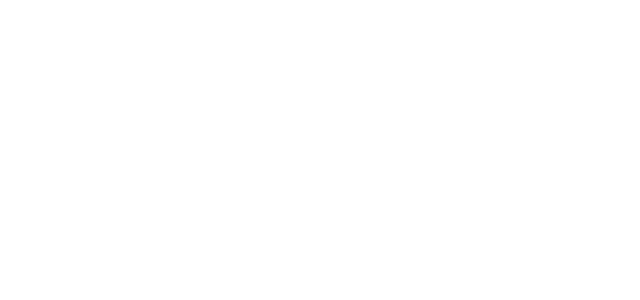
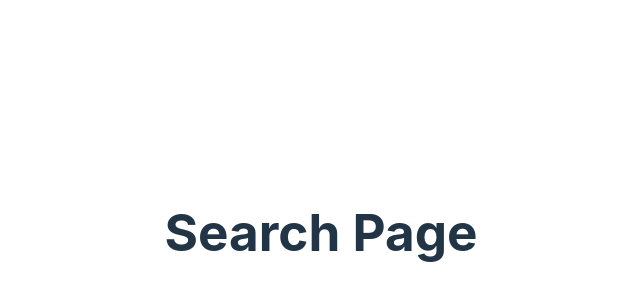
Before and after one commit to avsamoilava/paralect-test, a React (Vite) app in the folder paralect-test/: page / in a window 1280 px wide. Shown: the part 168-468 px from the top of the page, without its empty margins (319-959 px from the left). Built offline with nearby package versions, Linux system fonts and the light colour scheme.

Commit message:
feat: add routing

```diff
--- a/paralect-test/package.json
+++ b/paralect-test/package.json
@@ -7,12 +7,13 @@
     "dev": "vite",
     "build": "vite build",
     "lint": "eslint src --ext js,jsx --report-unused-disable-directives --max-warnings 0",
-    "lint:fix":  "eslint src --ext js,jsx --fix",
+    "lint:fix": "eslint src --ext js,jsx --fix",
     "preview": "vite preview"
   },
   "dependencies": {
     "react": "^18.2.0",
-    "react-dom": "^18.2.0"
+    "react-dom": "^18.2.0",
+    "react-router-dom": "^6.11.1"
   },
   "devDependencies": {
     "@types/react": "^18.0.28",
--- a/paralect-test/src/App.jsx
+++ b/paralect-test/src/App.jsx
@@ -1,7 +1,13 @@
 import "./App.css";
+import { BrowserRouter } from "react-router-dom";
+import { AppRouter } from "./router/AppRouter";
 
 function App() {
-  return <></>;
+  return (
+    <BrowserRouter>
+      <AppRouter />
+    </BrowserRouter>
+  );
 }
 
 export default App;
--- a/paralect-test/src/pages/index.js
+++ b/paralect-test/src/pages/index.js
@@ -0,0 +1,3 @@
+export * from "./FavoritePage";
+export * from "./SearchPage";
+export * from "./VacancyPage";
--- /dev/null
+++ b/paralect-test/src/router/AppRouter.jsx
@@ -0,0 +1,13 @@
+import React from "react";
+import { Routes, Route } from "react-router-dom";
+import * as Pages from "../pages";
+
+export const AppRouter = () => {
+  return (
+    <Routes>
+      <Route path="/" element={<Pages.SearchPage />} />
+      <Route path="/favorites" element={<Pages.FavoritesPage />} />
+      <Route path="/:id" element={<Pages.VacancyPage />} />
+    </Routes>
+  );
+};
```
Also changed, not shown: paralect-test/src/pages/SearchPage.jsx (renamed from paralect-test/src/pages/SeacrhPage.jsx), 2 other files (tests, documents, lock files or other folders).
